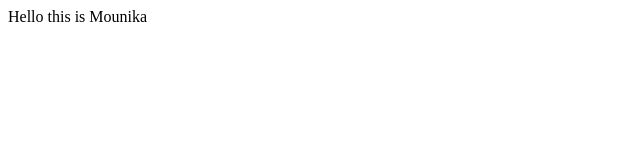
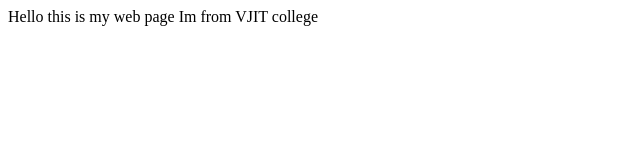
Before and after one commit to MounikaGoturi23/Mounika, a plain HTML site: page index.html in a window 1280 px wide. Shown: the whole page, without its empty margins (0-640 px from the left). Drawn offline with Linux system fonts and the light colour scheme.

Commit message:
Update index.html

```diff
--- a/index.html
+++ b/index.html
@@ -4,7 +4,7 @@
 
     </head>
     <body>
-        <p>Hello this is Mounika</p>
+        <p>Hello this is my web page Im from VJIT college </p>
 
     </body>
 </html>
```
